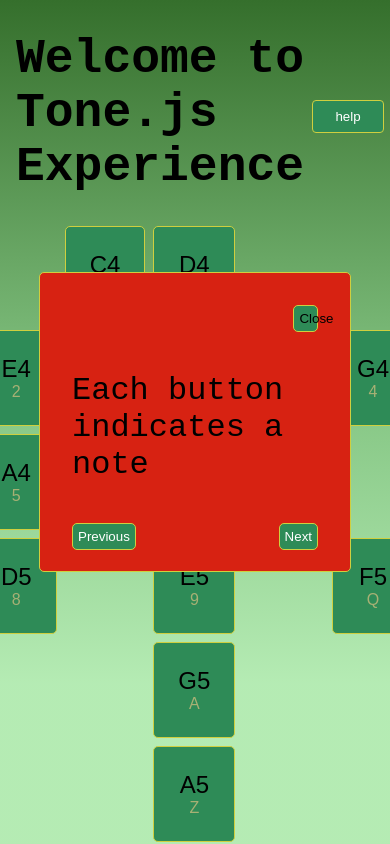
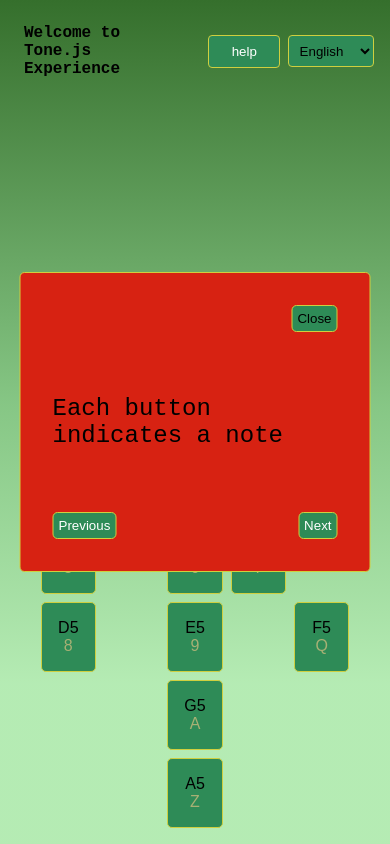
Before and after one commit to setare-sabouri/Tone-experience, a Next.js app: page / in a window 390 px wide. Both pictures are taken after a click on the button "help". Built offline with nearby package versions, Linux system fonts and the light colour scheme.

Commit message:
styling and responsive design for mobile

```diff
--- a/src/components/SectionOne/experience/Experience.module.scss
+++ b/src/components/SectionOne/experience/Experience.module.scss
@@ -1,12 +1,5 @@
 .experienceContainer {
   display: flex;
   justify-content: center;
-  // align-items: center;
-  // position: relative;
-  padding: 0rem 1rem;
+  padding: 0rem 1rem 1rem;
 }
-// .helpersCnt {
-//   left: 10%;
-//   align-items: center;
-//   padding: 0 1rem;
-// }
--- a/src/components/SectionOne/guideLayout/GuideLayout.module.scss
+++ b/src/components/SectionOne/guideLayout/GuideLayout.module.scss
@@ -9,7 +9,7 @@
   display: flex;
   flex-direction: column;
   justify-content: space-around;
-  gap: 2.5rem;
+  gap: 1rem;
   width: 80%;
   max-width: 500px;
   height: 300px;
@@ -37,9 +37,18 @@
 }
 .closeBtn {
   background-color: $green-btn;
-  width: 10%;
   padding: 5px;
   border-radius: 5px;
   place-self: flex-end;
   border: 1px solid rgb(207, 207, 63);
 }
+
+@media screen and (max-width: 768px) {
+  .guidewindow {
+    width: 90%;
+  }
+  .stepContent {
+    font-size: 1.5rem;
+  }
+
+}
--- a/src/components/SectionOne/guideLayout/GuideLayout.tsx
+++ b/src/components/SectionOne/guideLayout/GuideLayout.tsx
@@ -27,7 +27,7 @@
 
   return (
     <div className={styles.guidewindow}>
-      <button onClick={onClose} className={styles.closeBtn}>Close</button> {/* Add close button */}
+      <button onClick={onClose} className={styles.closeBtn}>Close</button>
       <div className={styles.stepContent}>{steps[currentStep].content}</div>
       <div className={styles.buttonsDis}>
         <button
--- a/src/components/SectionOne/noteButton/NoteButton.module.scss
+++ b/src/components/SectionOne/noteButton/NoteButton.module.scss
@@ -11,3 +11,10 @@
   font-size: 1rem;
   color: #ffcb8994;
 }
+
+@media (max-width: 600px) {
+  .noteButton {
+    font-size: 1rem;
+    padding: 1rem;
+  }
+}
--- a/src/components/SectionTwo/threeEx/ThreeEx.tsx
+++ /dev/null
@@ -1,15 +0,0 @@
-import React, { useEffect, useRef } from 'react';
-
-interface ThreeEx { }
-
-const ThreeEx: React.FC<ThreeEx> = (props) => {
-
-
-    return (
-        <>
-            <canvas></canvas>
-        </>
-    );
-};
-
-export default ThreeEx;
--- a/src/components/SectionTwo/threeEx/index.ts
+++ /dev/null
@@ -1 +0,0 @@
-export * from './ThreeEx'
--- a/src/components/layout/layout.module.scss
+++ b/src/components/layout/layout.module.scss
@@ -1,5 +1,8 @@
 .layoutwrapp {
   height: 100vh;
+  display: flex;
+  flex-direction: column;
+  justify-content: space-between;
 }
 
 .title {
@@ -11,3 +14,16 @@
   font-family: monospace;
   justify-content: space-evenly;
 }
+
+
+@media screen and (max-width: 600px) {
+  .title {
+    font-size: 1.5rem;
+    padding: 1rem;
+  }
+  .welcomeText {
+    font-size: 1rem;
+    padding: 0.5rem;
+  }
+
+}
--- a/src/components/layout/layout.tsx
+++ b/src/components/layout/layout.tsx
@@ -8,7 +8,7 @@
   return (
     <div className={styles.layoutwrapp}>
       <nav className={styles.title}>
-        <h1>{t('welcome')}</h1>
+        <h1 className={styles.welcomeText}>{t('welcome')}</h1>
         <KeyHelper />
         <LanguageDropdown />
       </nav>
--- a/src/pages/index.tsx
+++ b/src/pages/index.tsx
@@ -1,6 +1,5 @@
 import type { NextPage } from 'next';
 import Experience from '@components/SectionOne/experience/ToneExperience';
-import ThreeEx from '@components/SectionTwo/threeEx/ThreeEx';
 import RootLayout from '@components/layout/layout';
 
 const Home: NextPage = () => {
@@ -8,7 +7,6 @@
     <>
       <RootLayout>
         <Experience />
-        <ThreeEx />
       </RootLayout>
     </>
   );
--- a/src/utils/guideSteps.js
+++ b/src/utils/guideSteps.js
@@ -5,7 +5,7 @@
         content:
             <div style={{ display: 'flex', flexDirection: 'column', gap: '0.5rem', alignItems: 'center' }}>
                 <p>For example if you click 4 on Keyboard, note G4 plays</p>
-                <img src="/images/steps/note.png" alt="Example" style={{ width: '100px', height: '100px' }} />
+                <img src="/images/steps/note.png" alt="Example" style={{ width: '70px', height: '70px' }} />
             </div>
     },
     {
```
Also changed, not shown: src/components/SectionTwo/threeEx/ThreeEx.module.scss (deleted).
